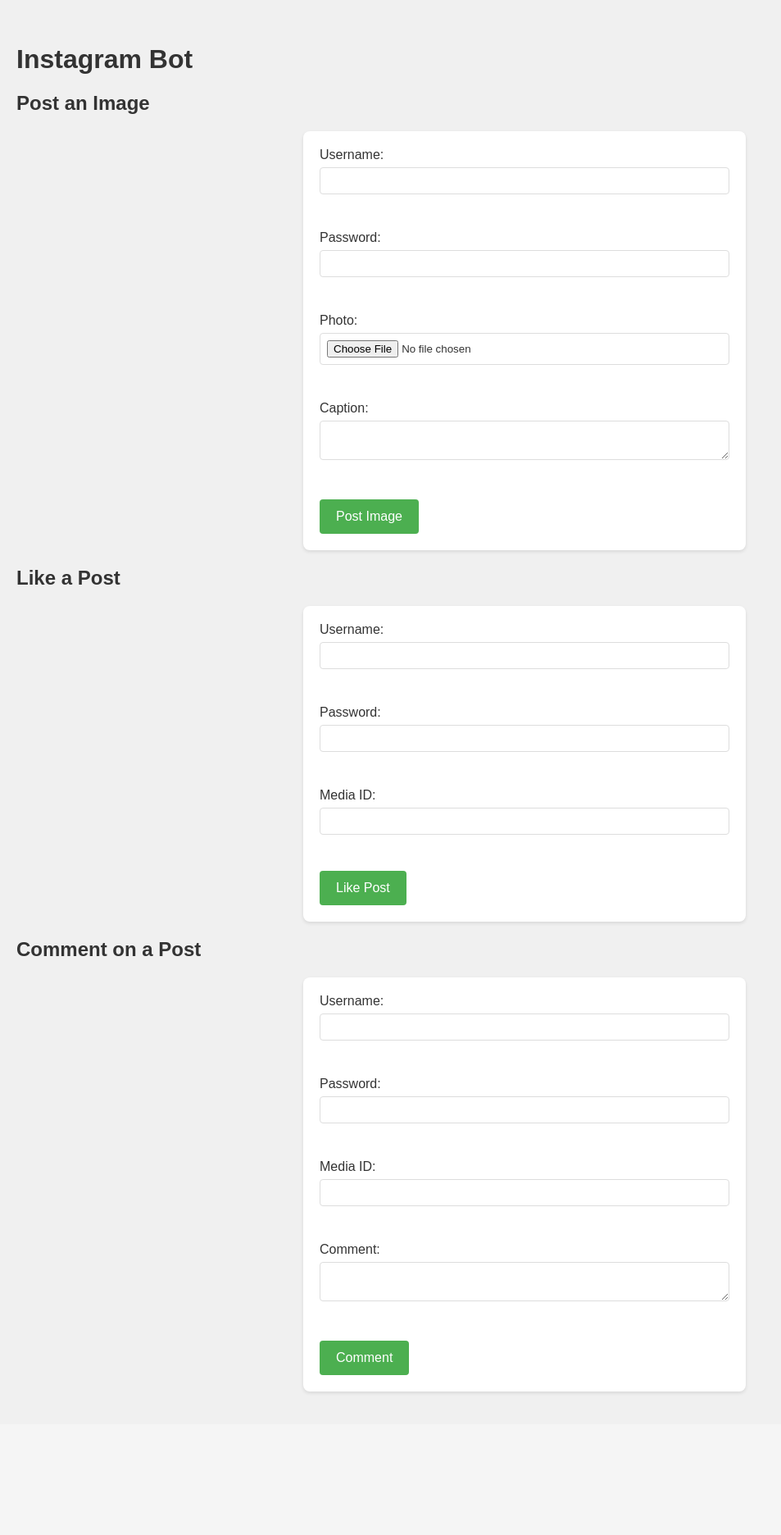
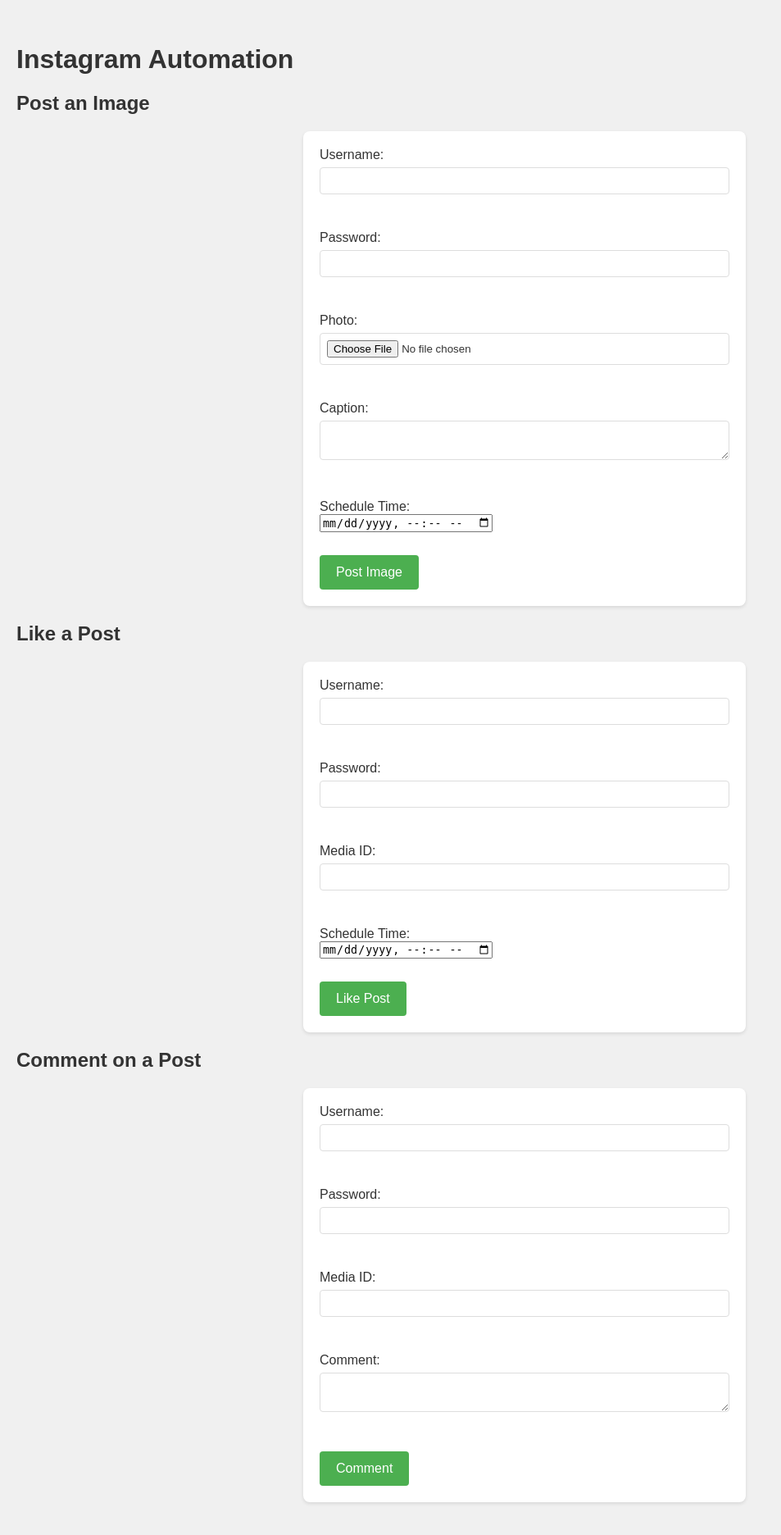
Before and after one commit to SakethSripada/Flask-SocialMedia-Automation, a Flask app: page / in a window 1280 px wide. Shown: the part 46-1918 px from the top of the page at 82% size, without its empty margins (0-953 px from the left). Before the commit the page ends 1746 px from the top, so only its background shows below. Run offline with Flask 3, Linux system fonts and the light colour scheme.

Commit message:
added date upload to html file

```diff
--- a/templates/index.html
+++ b/templates/index.html
@@ -22,7 +22,7 @@
 
     <div class = main-content>
 
-    <h1>Instagram Bot</h1>
+    <h1>Instagram Automation</h1>
 
     <h2>Post an Image</h2>
     <form action="/post" method="post" enctype="multipart/form-data">
@@ -38,6 +38,9 @@
         Caption: <label>
         <textarea name="caption" required></textarea>
     </label><br>
+        Schedule Time: <label>
+    <input type="datetime-local" name="schedule_time">
+    </label><br>
         <input type="submit" value="Post Image">
     </form>
 
@@ -51,6 +54,9 @@
     </label><br>
         Media ID: <label>
         <input type="text" name="media_id" required>
+    </label><br>
+        Schedule Time: <label>
+    <input type="datetime-local" name="schedule_time">
     </label><br>
         <input type="submit" value="Like Post">
     </form>
```
